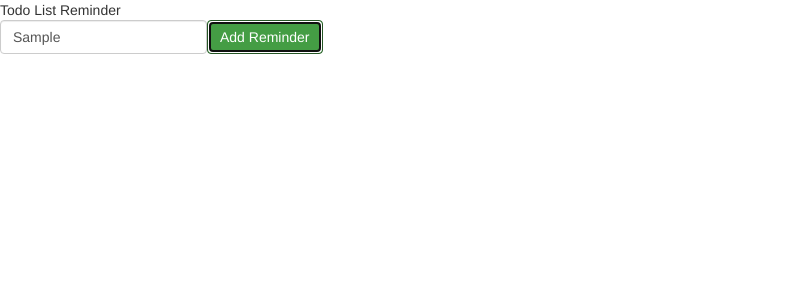
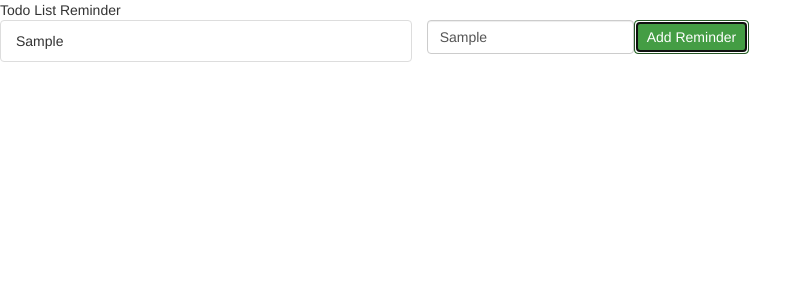
Before and after one commit to rchutzz/todo-list-reminder, a React (Create React App) app: page / in a window 1280 px wide. Both pictures are taken after typing "Sample" into the empty fields and a click on the button "Add Reminder". Shown: the top 300 px of the page, without its empty margins (0-812 px from the left). Built offline with nearby package versions, Linux system fonts and the light colour scheme.

Commit message:
added renderReminders function into App.jsx

```diff
--- a/src/components/App.jsx
+++ b/src/components/App.jsx
@@ -12,6 +12,23 @@
 
   addReminder() {
     this.props.addReminder(this.state.text);
+  }
+
+  renderReminders() {
+    const { reminders } = this.props;
+    return (
+      <ul className="col-sm-4 list-group">
+        {
+          reminders.map(reminder => {
+            return (
+              <li className="list-group-item" key={reminder.id}>
+                <div>{reminder.text}</div>
+              </li>
+            )
+          })
+        }
+      </ul>
+    )
   }
 
   render() {
@@ -35,6 +52,7 @@
           >
             Add Reminder
           </button>
+          { this.renderReminders() }
         </div>
       </div>
     )
```
Also changed, not shown: 1 other file (tests, documents, lock files or other folders).
